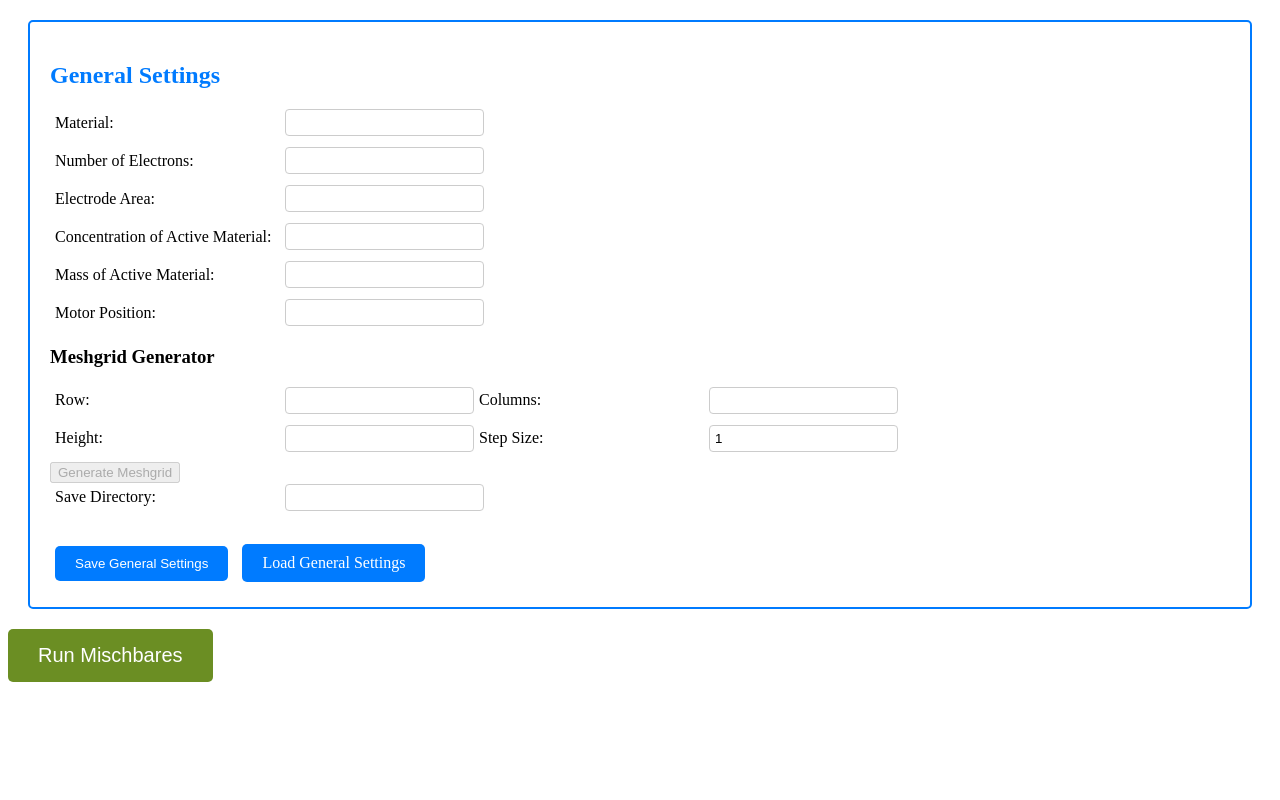
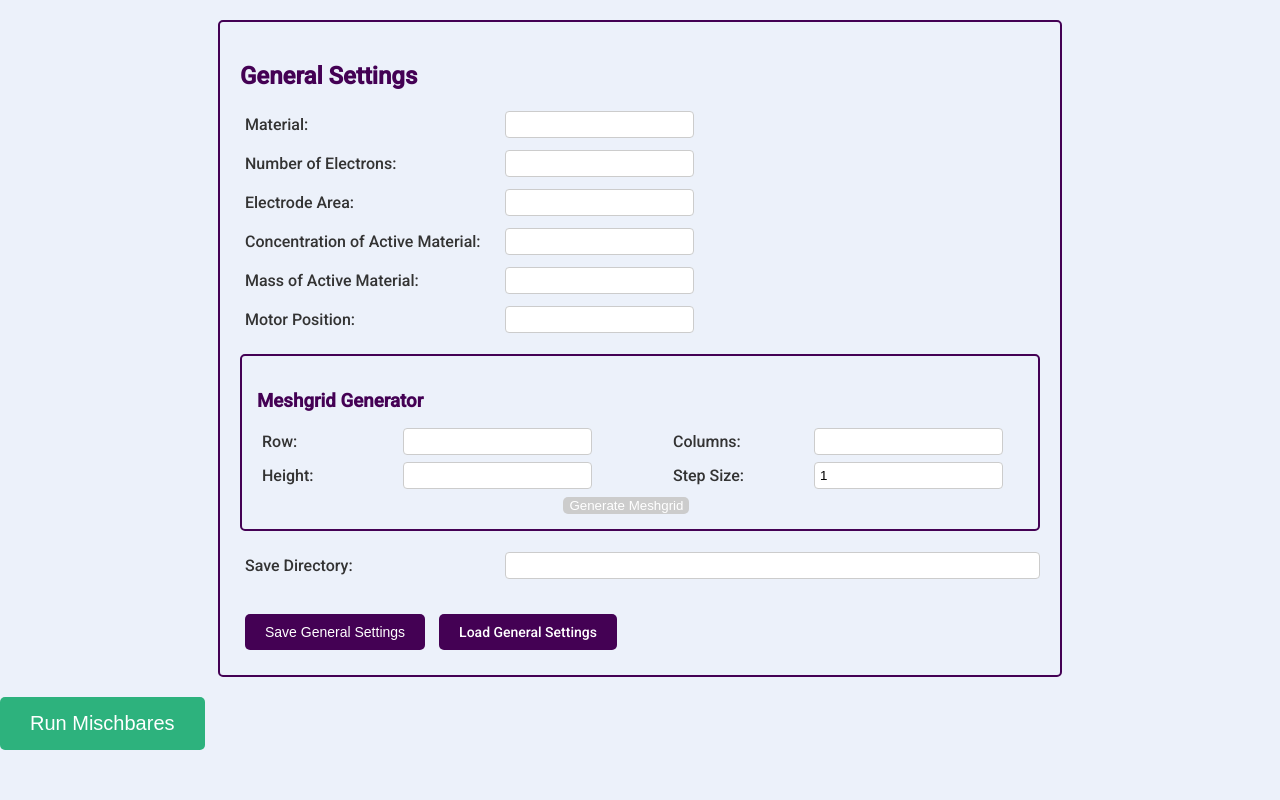
Before and after one commit to fuzhanrahmanian/MISCHBARES, a Flask app: page /load-general-settings in a window 1280 px wide. Run offline with Flask 3, Linux system fonts and the light colour scheme; parts of the project's set-up code (start-up, migrations or seed data) failed here and were passed over.

Commit message:
Update style.css

```diff
--- a/static/style.css
+++ b/static/style.css
@@ -1,32 +1,109 @@
+/* Global Styles */
+body {
+    font-family: 'Roboto', sans-serif;
+    margin: 0;
+    padding: 0;
+    background-color: #ECF1FA;
+    color: #333333;
+}
+
+/* Settings Container */
+.settings-container {
+    display: flex;
+    flex-direction: column;
+    align-items: center;
+    width: 100%;
+}
+
+/* General and Experiment Settings */
+.general-settings, .experiment-settings {
+    border: 2px solid #440154;
+    padding: 20px;
+    margin: 20px;
+    border-radius: 5px;
+    width: 80%; /* Adjust based on layout preference */
+    max-width: 800px; /* Maximum width */
+}
+
+.experiment-settings {
+    border-color: #4F4350;
+}
+
+.general-settings .form-row, .experiment-settings .form-row {
+    display: flex;
+    align-items: center;
+    margin-bottom: 10px;
+}
+
+.general-settings .form-row label, .experiment-settings .form-row label {
+    flex: 0 0 250px; /* Fixed width for labels */
+    margin-right: 10px;
+}
+
+.general-settings .form-row input,
+.general-settings .form-row select,
+.experiment-settings .form-row input,
+.experiment-settings .form-row select {
+    flex: 0.2; /* Adjust as needed for the input/select width */
+    padding: 5px;
+    border-radius: 4px;
+    border: 1px solid #cccccc;
+}
+
+.message {
+    font-size: 24px;
+    font-weight: bold;
+    color: #440154; /* Aligning with your existing color theme */
+}
+.loader {
+    border: 5px solid #f3f3f3;
+    border-top: 5px solid #440154; /* Using the same blue as in .general-settings */
+    border-radius: 50%;
+    width: 40px;
+    height: 40px;
+    animation: spin 2s linear infinite;
+}
+@keyframes spin {
+    0% { transform: rotate(0deg); }
+    100% { transform: rotate(360deg); }
+}
+
 .general-settings {
-    border: 2px solid #007bff;
+    border: 2px solid #440154;
     padding: 20px;
     margin: 20px;
     border-radius: 5px;
 }
 
 .general-settings h2 {
-    color: #007bff;
+    color: #440154;
 }
 
 .general-settings label, .settings input {
     margin: 5px;
 }
 
+#save_dir {
+    flex: 1;
+    padding: 5px;
+    border-radius: 4px;
+    border: 1px solid #ccc;
+}
+
 .experiment-settings {
     display: none;
-    border: 2px solid #28a745;
+    border: 2px solid #4F4350;
     padding: 20px;
     margin: 20px;
     border-radius: 5px;
 }
 
 .experiment-settings h2 {
-    color: #28a745;
+    color: #4F4350;
 }
 
 .button {
-    display: inline-block;
+    font-size: 14px;
     padding: 10px 20px;
     margin: 5px;
     border: none;
@@ -48,7 +125,7 @@
 }
 
 .general-settings .button {
-    background-color: #007bff; /* Blue */
+    background-color: #440154; /* Blue */
 }
 
 .general-settings .button:hover {
@@ -56,17 +133,63 @@
 }
 
 .experiment-settings .button {
-    background-color: #28a745; /* Green */
+    background-color: #4F4350; /* Green */
 }
 
 .experiment-settings .button:hover {
-    background-color: #218838; /* Darker green */
+    background-color: #277f8e; /* Darker green */
 }
 
 
+/* Meshgrid Generator inside General Settings */
+.meshgrid-generator {
+    border: 2px solid #440154;
+    padding: 15px;
+    margin-top: 20px;
+    margin-bottom: 20px;
+    border-radius: 5px;
+}
+
+.meshgrid-generator h3 {
+    color: #440154;
+    margin-bottom: 15px;
+}
+
+.meshgrid-generator .form-row {
+    display: flex;
+    justify-content: space-between; /* Keeps items spaced out */
+    align-items: center;
+    margin-bottom: 5px;
+}
+
+.meshgrid-generator .form-row label {
+    flex: 0 0 80px; /* Fixed width for labels */
+    margin-right: 5px; /* Smaller margin for meshgrid labels */
+}
+
+.meshgrid-generator input[type='number'] {
+    width: auto; /* Allows input width to adjust to content */
+    margin-right: 20px; /* Spacing after input */
+}
+#generate_meshgrid{
+    background-color: #440154;
+    color: white;
+    border: none;
+    border-radius: 5px;
+    cursor: pointer;
+    margin-left: 40%;
+}
+#generate_meshgrid:disabled {
+    background-color: #cccccc;
+}
+
+button:disabled {
+    background-color: #cccccc;
+}
+
 
 .login-form {
-    border: 2px solid #007bff;
+    border: 2px solid #440154;
     padding: 20px;
     margin: 20px auto; /* Center the form */
     width: 300px;
@@ -74,7 +197,7 @@
 }
 
 .login-form h2 {
-    color: #007bff;
+    color: #440154;
     text-align: center;
 }
 
@@ -85,7 +208,7 @@
 }
 
 .login-form input[type='submit'] {
-    background-color: #007bff;
+    background-color: #440154;
     color: white;
     border: none;
     border-radius: 5px;
@@ -99,39 +222,23 @@
 }
 
 .batch-section {
-    border: 2px solid red;
+    border: 2px solid #540500;
     padding: 10px;
     margin-bottom: 20px;
     border-radius: 5px;
 }
 
 .batch-title {
-    color: red;
+    color: #540500;
     margin-bottom: 15px;
 }
 
 .batch-section h3 {
-    color: red;
+    color: #540500;
     margin-bottom: 15px;
 }
 
-.form-row {
-    display: flex;
-    align-items: center;
-    margin-bottom: 10px;
-}
 
-.form-row label {
-    flex: 0 0 220px; /* Adjust the width as needed */
-    margin-right: 10px;
-}
-
-.form-row input, .form-row select {
-    flex: 0.2;
-    padding: 5px;
-    border-radius: 4px;
-    border: 1px solid #ccc;
-}
 
 .experiment-container {
     margin-bottom: 10px;
@@ -163,7 +270,7 @@
 }
 
 #saveBatchSettings.batch-save-button {
-    background-color: red;
+    background-color: #a0da39;
     color: white;
     border: none;
     border-radius: 5px;
@@ -171,27 +278,27 @@
 }
 
 #saveBatchSettings.batch-save-button:hover {
-    background-color: darkred;
+    background-color: #fde725
 }
 
-#saveBatchSettings.batch-load-button {
-    background-color: red;
-    color: white;
-    border: none;
-    border-radius: 5px;
-    cursor: pointer;
-}
-
-#saveBatchSettings.batch-load-button:hover {
-    background-color: darkred
-}
 
 .run-button {
-    background-color: olivedrab;
+    background-color: #2db27d;
     color: white;
     padding: 15px 30px; /* Large button */
     font-size: 20px; /* Bigger font */
     border: none;
     border-radius: 5px;
     cursor: pointer;
+    margin: auto; /* Center the button */
 }
+
+.flash-message.danger {
+    color: #721c24; /* Dark #540500 text */
+    background-color: #f8d7da; /* Light #540500 background */
+    border-color: #f5c6cb;
+    padding: 10px;
+    border-radius: 5px;
+    text-align: center;
+    margin-top: 10px;
+}
```
